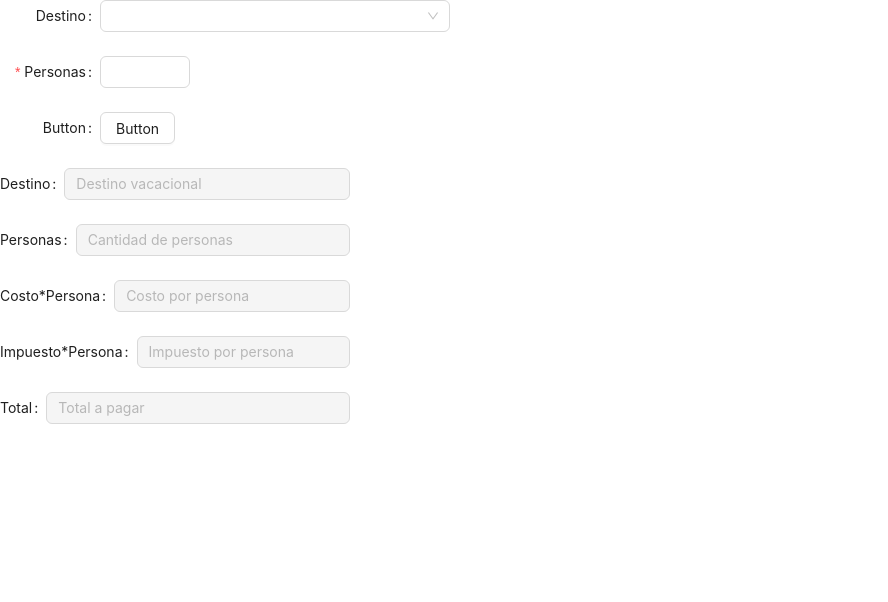
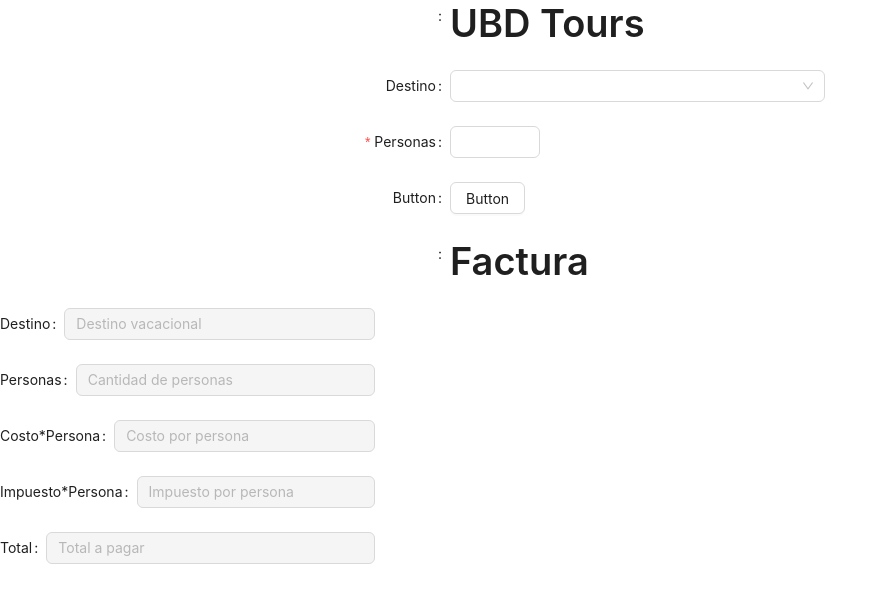
Before and after one commit to WilfredoAcosta/desafiodps3, a React (Create React App) app: page / in a window 1280 px wide. Shown: the top 602 px of the page, without its empty margins (0-888 px from the left). Built offline with nearby package versions, Linux system fonts and the light colour scheme.

Commit message:
Agregado titulos

```diff
--- a/src/App.js
+++ b/src/App.js
@@ -10,12 +10,11 @@ import {
   InputNumber,
   Radio,
   Select,
-  Slider,
-  Switch,
-  TreeSelect,
-  Upload,
+  Divider,
+  Typography
 } from 'antd';
 const { RangePicker } = DatePicker;
+const { Paragraph } = Typography;
 const { TextArea } = Input;
 const normFile = (e) => {
   if (Array.isArray(e)) {
@@ -30,17 +29,26 @@ const FormDisabledDemo = () => {
 
       <Form
         labelCol={{
-          span: 4,
+          span: 12,
         }}
         wrapperCol={{
-          span: 14,
+          span: 10,
         }}
-        layout="horizontal"
-        disabled={componentDisabled}
+        layout="right-align"
         style={{
-          maxWidth: 600,
+          maxWidth: 900,
         }}
       >
+               <Form.Item label=" ">
+               <Typography.Title
+        level={1}
+        style={{
+          margin: 0,
+        }}
+      >
+       UBD Tours
+      </Typography.Title>
+        </Form.Item>
 
         <Form.Item label="Destino">
           <Select>
@@ -72,16 +80,25 @@ const FormDisabledDemo = () => {
 
        <Form
            labelCol={{
-          span: 4,
+            span: 12,
           }}
           wrapperCol={{
-          span: 14,
+            span: 10,
           }}
           layout="horizontal"
-        disabled={false}
           style={{
-          maxWidth: 600,
+            maxWidth: 900,
           }}>
+               <Form.Item label=" ">
+               <Typography.Title
+        level={1}
+        style={{
+          margin: 0,
+        }}
+      >
+       Factura
+      </Typography.Title>
+        </Form.Item>
         <Form.Item>
           <Form.Item label="Destino">
             <Input placeholder='Destino vacacional' disabled />
```
Lines whose indentation alone changed are shown as unchanged.
